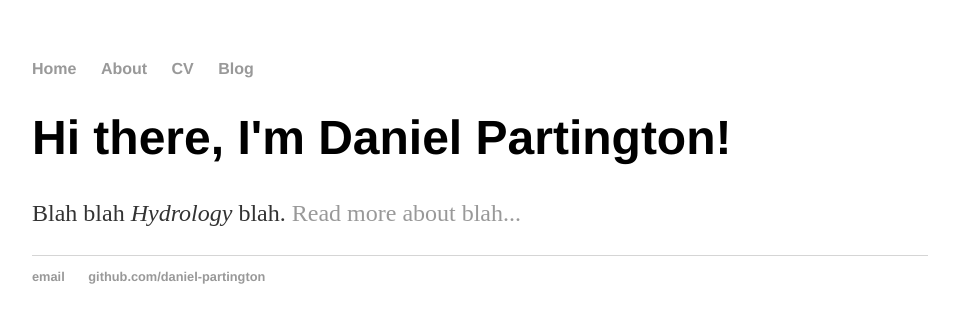
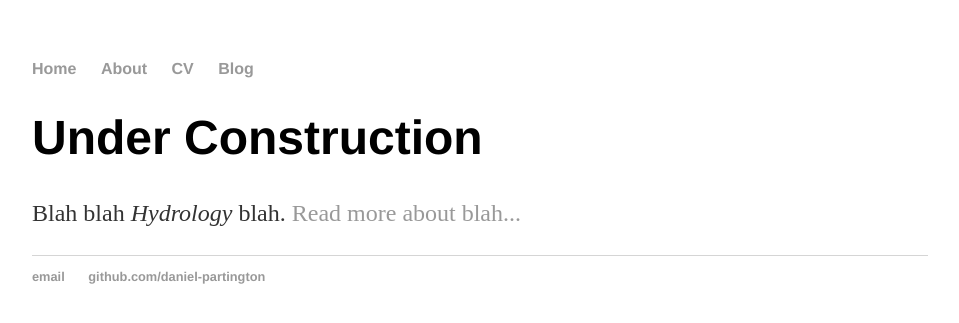
Before and after one commit to daniel-partington/daniel-partington.github.io, a Jekyll site: the page built from index.html, in a window 1280 px wide. Shown: the top 323 px of the page, without its empty margins (160-1119 px from the left). Built offline with Jekyll 4.4.1, drawn with Linux system fonts in a browser that asks for light colours.

Commit message:
Update index.html

```diff
--- a/index.html
+++ b/index.html
@@ -3,6 +3,6 @@ layout: default
 title: Daniel Partington
 ---
 <div class="blurb">
-	<h1>Hi there, I'm Daniel Partington!</h1>
+	<h1>Under Construction</h1>
 	<p>Blah blah <em>Hydrology</em> blah. <a href="/about"> Read more about blah...</a></p>
 </div><!-- /.blurb -->
```
